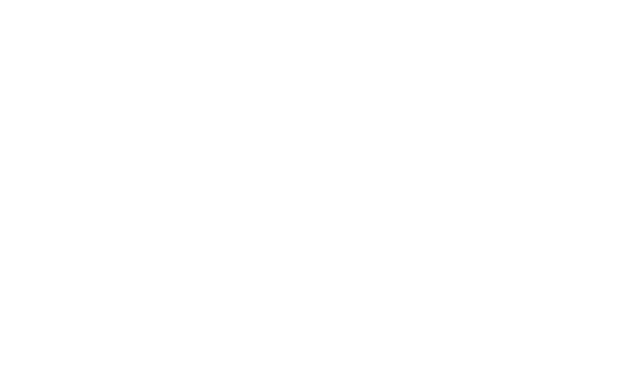
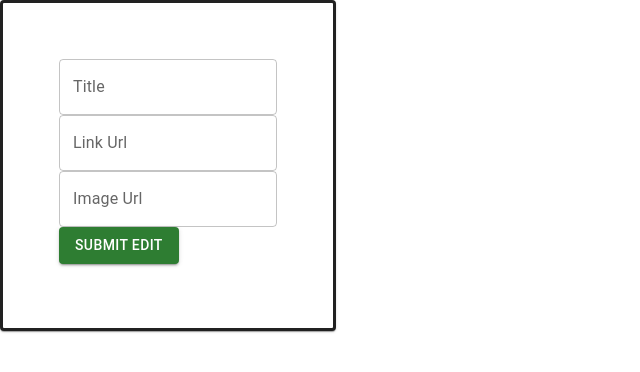
Before and after one commit to VTGREENS/Poetry-Project, a React (Create React App) app in the folder client/: page /digital/update/1 in a window 1280 px wide. Shown: the top 372 px of the page, without its empty margins (0-640 px from the left). Built offline with nearby package versions, Linux system fonts and the light colour scheme; no server answers.

Commit message:
digital works work
digital work delete working
digital work edit working

```diff
--- a/client/src/App.jsx
+++ b/client/src/App.jsx
@@ -1,12 +1,12 @@
-
 import React, { useState, useEffect } from 'react';
 import { Route, Routes } from 'react-router-dom';
-
+import IndexDigitalWorks from './components/digital-works/IndexDigitalWorks';
+import EditDigitalWorks from './components/digital-works/EditDigitalWorks';
 
  function App() {
   // TODO Remove sampleToken after implementing AUTH aasdf
   let sampleToken =
-    'eyJhbGciOiJIUzI1NiIsInR5cCI6IkpXVCJ9.eyJpZCI6IjYzY2VhYjQ3ZWUxMDRmNjBjMDMwZmVmZCIsImlhdCI6MTY3NDY1OTI1NSwiZXhwIjoxNjc0OTE4NDU1fQ.KteRMKZ0aUfc3iBBjHchvM91JIsZNne1TGcQKFrprOM';
+    'eyJhbGciOiJIUzI1NiIsInR5cCI6IkpXVCJ9.eyJpZCI6IjYzY2VhYjQ3ZWUxMDRmNjBjMDMwZmVmZCIsImlhdCI6MTY3NDgzNDM0OCwiZXhwIjoxNjc1MDkzNTQ4fQ.eooB-ITJU71ikuA2617X8ck6DYslReTueXZc6fuBz0U';
   const [sessionToken, setSessionToken] = useState(sampleToken);
 
   const updateToken = (newToken) => {
@@ -25,7 +25,10 @@
   return (
     <>
 
-
+   <Routes>
+    <Route path="/digital" element={<IndexDigitalWorks token={sessionToken}/>}/>
+    <Route path="/digital/update/:id" element={<EditDigitalWorks token={sessionToken}/>}/>
+   </Routes>
 
     </>
   );
--- a/client/src/components/digital-works/CreateDigitalWorks.jsx
+++ b/client/src/components/digital-works/CreateDigitalWorks.jsx
@@ -55,7 +55,7 @@
 
     return (
       <>
-      <Card sx={{ maxWidth: 250 }}>
+      <Card sx={{ maxWidth: 250, padding: 5, border: "solid" }}>
         <CardContent>
         <form onSubmit={handleSubmit} >
         <TextField
--- a/client/src/components/digital-works/DisplayDigitalWorks.jsx
+++ b/client/src/components/digital-works/DisplayDigitalWorks.jsx
@@ -1,8 +1,23 @@
-import React from 'react';
-import { CardMedia, Card, Box, CardContent, Typography, CardActions, Button } from '@mui/material';
+import React from "react";
+import {
+  CardMedia,
+  Card,
+  Box,
+  CardContent,
+  Typography,
+  CardActions,
+  Button,
+} from "@mui/material";
 import { useNavigate } from "react-router-dom";
 
-const DisplayDigitalWorksCard = ({fetchDigitalWorks, token, title, linkUrl, imageUrl}) => {
+const DisplayDigitalWorksCard = ({
+  _id,
+  fetchDigitalWorks,
+  token,
+  title,
+  linkUrl,
+  imageUrl,
+}) => {
   const navigate = useNavigate();
   async function deleteDigitalWorks(id) {
     const url = `http://localhost:4000/digital/delete/${id}`;
@@ -25,7 +40,9 @@
 
   return (
     <>
- <Card sx={{ display: "flex" }}>
+      <Card
+        sx={{ display: "flex", maxWidth: 250, padding: 5, border: "solid",  }}
+      >
         <Box
           sx={{
             display: "flex",
@@ -35,20 +52,27 @@
           }}
         >
           <CardContent>
-      <Typography variant="h3">
-        {title}
-        </Typography>
+            <Typography variant="h3">{title}</Typography>
             <Typography gutterBottom variant="subtitle">
               {linkUrl}
             </Typography>
             <Typography gutterBottom variant="body1">
               {imageUrl}
             </Typography>
+            <Button variant="contained" onClick={() => navigate(`/digital/update/${_id}`)}>
+                  Edit
+                </Button>
+                <br />
+                <br />
+            <Button variant="contained" onClick={() => deleteDigitalWorks(_id)}>
+              DELETE
+            </Button>
           </CardContent>
         </Box>
-</Card>;
+      </Card>
+        <br />
     </>
-  )
-}
+  );
+};
 
-export default DisplayDigitalWorksCard
+export default DisplayDigitalWorksCard;
--- a/client/src/components/digital-works/EditDigitalWorks.jsx
+++ b/client/src/components/digital-works/EditDigitalWorks.jsx
@@ -0,0 +1,110 @@
+import React, { useState, useEffect } from "react";
+import { useParams } from "react-router-dom";
+import { Card, CardContent, FormGroup } from '@mui/material';
+import { FormLabel } from '@mui/material';
+import { OutlinedInput } from '@mui/material';
+import { TextField, Button } from '@mui/material';
+
+
+const EditDigitalWorks = (props) => {
+  const { id } = useParams();
+//   const [digitalWork, setDigitalWork] = useState("");
+  const [title, setTitle] = useState("");
+  const [linkUrl, setLinkUrl] = useState("");
+  const [imageUrl, setImageUrl] = useState("");
+
+  async function handleSubmit(e) {
+    e.preventDefault();
+    let url = `http://localhost:4000/digital/update/${id}`;
+
+    let bodyObj = JSON.stringify({
+      title,
+      linkUrl,
+      imageUrl,
+    });
+
+    let myHeaders = new Headers();
+    myHeaders.append("Authorization", props.token);
+    myHeaders.append("Content-Type", "application/json");
+
+    const requestOptions = {
+      headers: myHeaders,
+      body: bodyObj,
+      method: "PUT",
+    };
+
+    try {
+        const response = await fetch(url, requestOptions);
+        const data = await response.json();
+        console.log(data);
+        if (data.message === 'Digital Work updated'){
+            // navigate('/digital/')
+        } else {
+            alert(data.message)
+        }
+      } catch (error) {
+        console.log(error);
+      }
+    }
+    const fetchDigitalWork = async () => {
+        const url = `http://localhost:4000/digital/${id}`;
+        let myHeaders = new Headers();
+        myHeaders.append("Authorization", props.token);
+
+        const requestOptions = {
+          method: "GET",
+          headers: myHeaders,
+        };
+
+        try {
+            const response = await fetch(url, requestOptions);
+            const data = await response.json();
+            console.log(data)
+            setTitle(data.workDigital.title);
+            setLinkUrl(data.workDigital.linkUrl);
+            setImageUrl(data.workDigital.imageUrl);
+          } catch (err) {
+            console.log(err.message);
+          }
+        };
+
+        useEffect(() => {
+              fetchDigitalWork();
+          }, []);
+
+          return (
+            <>
+<Card sx={{ maxWidth: 250, padding: 5, border: "solid" }}>
+        <CardContent>
+        <form onSubmit={handleSubmit} >
+        <TextField
+          id='title'
+          label='Title'
+          variant='outlined'
+          value={title}
+          onChange={(event) => setTitle(event.target.value)}
+        />
+        <TextField
+          id='linkUrl'
+          label='Link Url'
+          variant='outlined'
+          value={linkUrl}
+          onChange={(event) => setLinkUrl(event.target.value)}
+        />
+        <TextField
+          id='imageUrl'
+          label='Image Url'
+          variant='outlined'
+          value={imageUrl}
+          onChange={(event) => setImageUrl(event.target.value)}
+        />
+        <Button color='success' type="submit" variant='contained' color="success">Submit Edit</Button>
+      </form>
+      </CardContent>
+      </Card>
+      <br />
+            </>
+          );
+        };
+
+          export default EditDigitalWorks;
--- a/client/src/components/digital-works/IndexDigitalWorks.jsx
+++ b/client/src/components/digital-works/IndexDigitalWorks.jsx
@@ -1,7 +1,7 @@
 import React, { useState, useEffect } from 'react';
 import CreateDigitalWorks from './CreateDigitalWorks';
 import DisplayDigitalWorksCard from './DisplayDigitalWorks';
-
+import EditDigitalWorks from './EditDigitalWorks';
 const IndexDigitalWorks = (props) => {
     const [digitalWorks, setDigitalWorks] = useState([]);
     const fetchDigitalWorks = async()=>{
@@ -26,20 +26,20 @@
           fetchDigitalWorks();
         }, []);
 
-        // useEffect(() => {
-        //   console.log("DigitalWorks state", digitalWorks)
-        // }, [digitalWorks]);
 
         console.log(digitalWorks)
 
     return (
     <>
     <CreateDigitalWorks digitalWorks={digitalWorks} token={props.token} fetchDigitalWorks={fetchDigitalWorks}  />
+    <br />
     {
     digitalWorks?.worksDigital?.map((digitalWork) => (
-    <DisplayDigitalWorksCard key={digitalWork._id} fetchDigitalWorks={fetchDigitalWorks}  token={props.token}  title={digitalWork.title} linkUrl={digitalWork.linkUrl} imageUrl={digitalWork.imageUrl} />
+    <DisplayDigitalWorksCard key={digitalWork._id} fetchDigitalWorks={fetchDigitalWorks}  token={props.token}  title={digitalWork.title} linkUrl={digitalWork.linkUrl} imageUrl={digitalWork.imageUrl} _id={digitalWork._id} />
     ))
     }
+
+
     </>
     );
 };
```
Also changed, not shown: 1 other file (tests, documents, lock files or other folders). Lines whose indentation alone changed are shown as unchanged.
